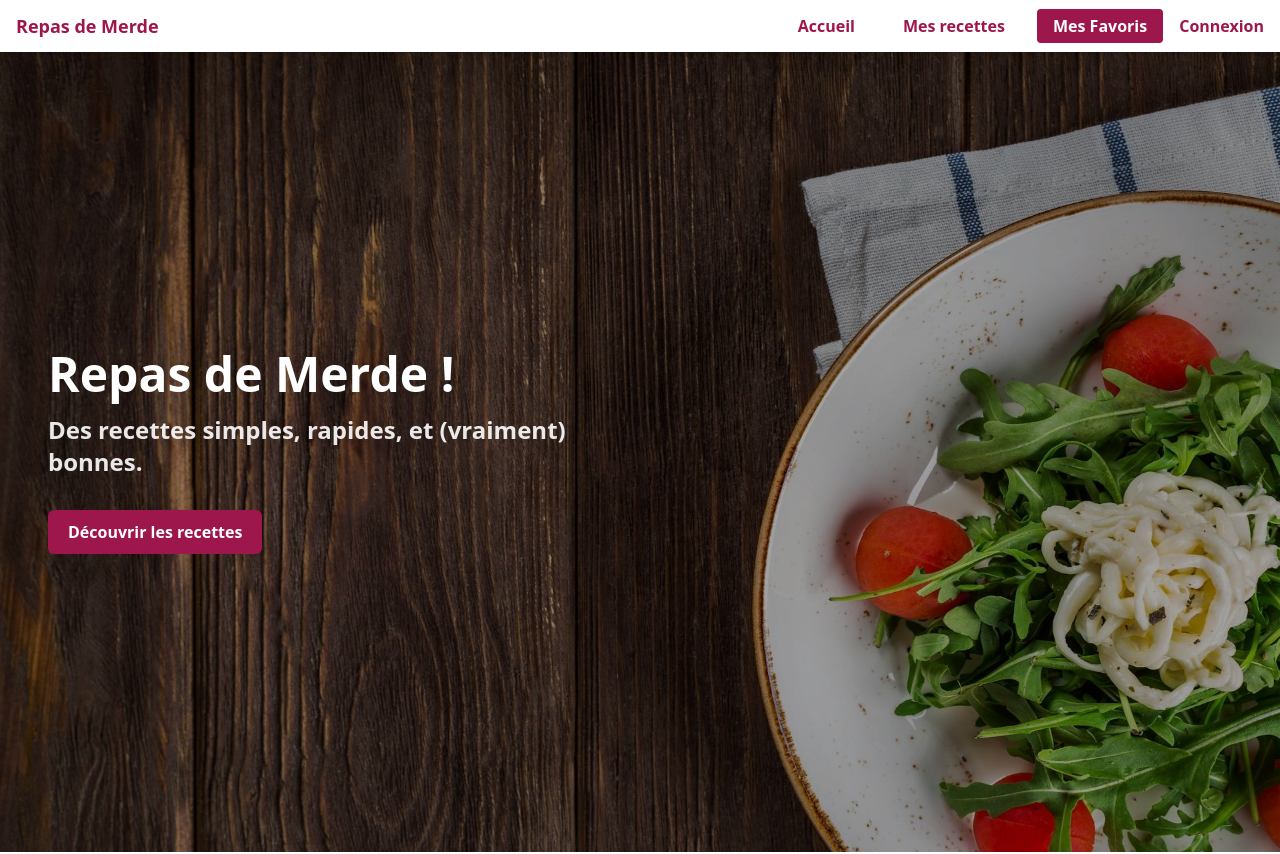
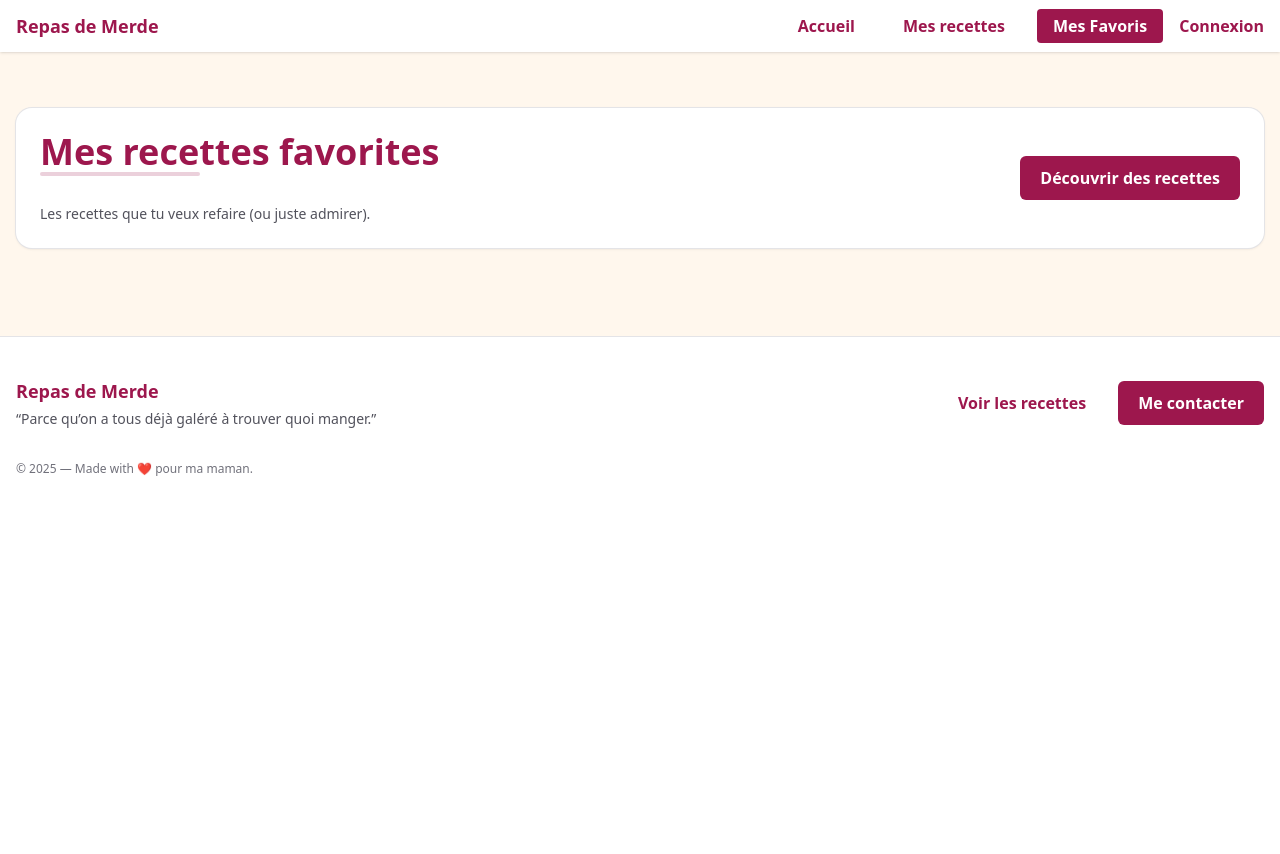
Before and after one commit to 19946-Dresden-St/cooking-recipes, a React (Vite) app in the folder frontend/food-blog-app/: page /favRecipe in a window 1280 px wide. Shown: the top 854 px of the page. After the commit the page ends 800 px from the top, so only its background shows below. Built offline with nearby package versions, Linux system fonts and the light colour scheme; a web font is replaced by a local one.

Commit message:
Adds user-specific recipe views
Implements separate pages for displaying user's own recipes and favorite recipes.
Updates routing to use dedicated components for these views.
Adds conditional rendering to handle cases where user data is unavailable.

```diff
--- a/frontend/food-blog-app/src/App.jsx
+++ b/frontend/food-blog-app/src/App.jsx
@@ -7,6 +7,9 @@ import axios from "axios"
 import AddFoodRecipe from "./pages/AddFoodRecipe.jsx";
 import EditRecipe from "./pages/EditRecipe.jsx";
 import RecipeDetails from "./pages/RecipeDetails.jsx";
+import MyRecipes from "./pages/MyRecipes.jsx";
+import FavRecipes from "./pages/FavRecipes.jsx";
+
 
 const getAllRecipes = async () => {
     let allRecipes = []
@@ -17,13 +20,14 @@ const getAllRecipes = async () => {
 }
 
 const getMyRecipes = async () => {
-    let user = JSON.parse(localStorage.getItem("user"))
-    let allRecipes = await getAllRecipes()
-    return allRecipes.filter(item => item.createdBy === user._id)
-}
+    let user = JSON.parse(localStorage.getItem("user"));
+    if (!user?._id) return [];
+    let allRecipes = await getAllRecipes();
+    return allRecipes.filter((item) => item.createdBy === user._id);
+};
 
 const getFavRecipes = async () => {
-    return JSON.parse(localStorage.getItem("fav"))
+    return JSON.parse(localStorage.getItem("fav")) ?? [];
 }
 
 const getRecipe=async({params})=>{
@@ -42,8 +46,8 @@ const getRecipe=async({params})=>{
 const router = createBrowserRouter([
     { path: "/", element: <MainNavigation />,  children: [
         { path: "/", element: <Home />, loader: getAllRecipes },
-        { path: "/myRecipe", element: <Home />, loader: getMyRecipes },
-        { path: "/favRecipe", element: <Home />, loader: getFavRecipes },
+        { path: "/myRecipe", element: <MyRecipes />, loader: getMyRecipes },
+        { path: "/favRecipe", element: <FavRecipes />, loader: getFavRecipes },
         { path: "/addRecipe", element: <AddFoodRecipe /> },
         { path: "/editRecipe/:id", element: <EditRecipe /> },
         {path:"/recipe/:id",element:<RecipeDetails/>,loader:getRecipe}
--- /dev/null
+++ b/frontend/food-blog-app/src/pages/FavRecipes.jsx
@@ -0,0 +1,41 @@
+import React from "react";
+import { useNavigate } from "react-router-dom";
+import RecipeItems from "../components/RecipeItems.jsx";
+import usePageTitle from "../hooks/usePageTitle.js";
+
+export default function FavRecipes() {
+    usePageTitle("Qu'est-ce qu'on mange ? | Mes favoris");
+
+    const navigate = useNavigate();
+
+    return (
+        <section className="bg-secondary py-10 md:py-14">
+            <div className="container space-y-8">
+
+                <div className="rounded-2xl bg-white p-6 shadow-sm ring-1 ring-zinc-200 flex flex-col gap-4 md:flex-row md:items-center md:justify-between">
+                    <div>
+                        <h2 className="mb-8">
+                            <span className="relative inline-block">
+                                Mes recettes favorites
+                                <span className="absolute left-0 -bottom-1 h-1 w-40 bg-primary/20 rounded-full" />
+                            </span>
+                        </h2>
+                        <p className="mt-1 text-sm text-zinc-600">
+                            Les recettes que tu veux refaire (ou juste admirer).
+                        </p>
+                    </div>
+
+                    <button
+                        onClick={() => navigate("/")}
+                        className="btn-primary"
+                        type="button"
+                    >
+                        Découvrir des recettes
+                    </button>
+                </div>
+
+                <RecipeItems />
+            </div>
+        </section>
+    );
+}
--- /dev/null
+++ b/frontend/food-blog-app/src/pages/MyRecipes.jsx
@@ -0,0 +1,47 @@
+import React from "react";
+import { useNavigate } from "react-router-dom";
+import RecipeItems from "../components/RecipeItems.jsx";
+import usePageTitle from "../hooks/usePageTitle.js";
+
+export default function MyRecipes() {
+    usePageTitle("Qu'est-ce qu'on mange ? | Mes recettes");
+
+    const navigate = useNavigate();
+    const token = localStorage.getItem("token");
+
+    const handleAdd = () => {
+        if (token) navigate("/addRecipe");
+        else navigate("/");
+    };
+
+    return (
+        <section className="bg-secondary py-10 md:py-14">
+            <div className="container space-y-8">
+
+                <div className="rounded-2xl bg-white p-6 shadow-sm ring-1 ring-zinc-200 flex flex-col gap-4 md:flex-row md:items-center md:justify-between">
+                    <div>
+                        <h2 className="mb-8">
+                            <span className="relative inline-block">
+                                Mes recettes
+                                <span className="absolute left-0 -bottom-1 h-1 w-40 bg-primary/20 rounded-full" />
+                            </span>
+                        </h2>
+                        <p className="mt-1 text-sm text-zinc-600">
+                            Retrouve ici toutes les recettes que tu as partagées.
+                        </p>
+                    </div>
+
+                    <button
+                        onClick={handleAdd}
+                        className="btn-primary"
+                        type="button"
+                    >
+                        Ajouter une recette
+                    </button>
+                </div>
+
+                <RecipeItems />
+            </div>
+        </section>
+    );
+}
```
